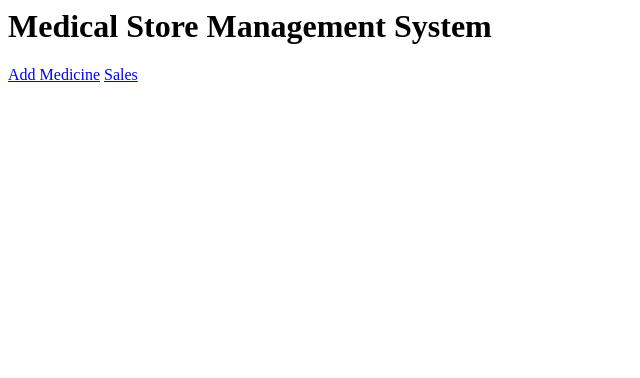
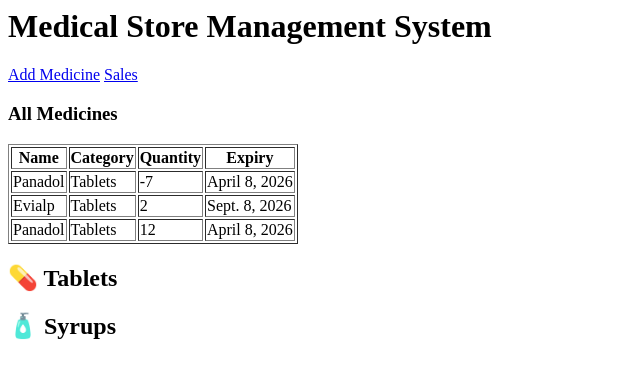
Before and after one commit to anus26/medical-store-management-system, a Django app: page / in a window 1280 px wide. Shown: the top 378 px of the page, without its empty margins (0-640 px from the left). Run offline with Django 5.2, Linux system fonts and the light colour scheme; data comes from the database, SQL or seed files in the repository.

Commit message:
medicine

```diff
--- a/medical_store/medical_store/urls.py
+++ b/medical_store/medical_store/urls.py
@@ -17,12 +17,13 @@
 
 from django.contrib import admin
 from django.urls import path
-from pharmacy.views import create_sale, home,add_medicine
+from pharmacy.views import invoices,create_sale, home,add_medicine
 
 urlpatterns = [
     path('admin/', admin.site.urls),
     path('',home,name='home'),
     path('add_medicine/', add_medicine, name='add_medicine'),
     path('create_sale/', create_sale, name='create_sale'),
+    path('invoices/', invoices, name='invoices')
 
 ]
--- a/medical_store/pharmacy/models.py
+++ b/medical_store/pharmacy/models.py
@@ -4,7 +4,7 @@ class Medicine(models.Model):
     name=models.CharField(max_length=100)
     category=models.CharField(max_length=100)
     price=models.FloatField()
-    qunatity=models.IntegerField()
+    quantity=models.IntegerField()
     expiry_date=models.DateField()
 
     def __str__(self):
@@ -24,6 +24,6 @@ class Sale(models.Model):
     data=models.DateField(auto_now_add=True)
     def save(self,*args,**kwargs):
         self.total_price=self.medicine.price*self.quantity
-        self.medicine.qunatity-=self.quantity
+        self.medicine.quantity-=self.quantity
         self.medicine.save()
         super().save(*args,**kwargs)
--- a/medical_store/pharmacy/views.py
+++ b/medical_store/pharmacy/views.py
@@ -5,7 +5,14 @@ from .forms import MedicineForm
 
 
 def home(request):
-    return render(request, 'index.html')
+    medicines=Medicine.objects.all()
+    tablets=Medicine.objects.filter(category='Tablet')
+    syrups=Medicine.objects.filter(category='Syrup')
+    return render(request, 'index.html',
+                { 'medicines':medicines,
+                 'tablets':tablets,
+                 'syrups':syrups}
+                  )
 
 
 def add_medicine(request):
@@ -25,7 +32,17 @@ def create_sale(request):
         quantity = int(request.POST.get('quantity'))
 
         medicine = Medicine.objects.get(id=medicine_id)
+        if quantity > medicine.quantity:
+            return render(request, 'create_sale.html', {
+                'medicines': medicines,
+                'error': "Not enough stock!"
+            })
+
         total_price = medicine.price * quantity
+
+        # ✅ STOCK DECREASE
+        medicine.quantity -= quantity
+        medicine.save()
 
         # Sale save karo
         Sale.objects.create(
@@ -35,7 +52,7 @@ def create_sale(request):
         )
 
         # Invoice page
-        return render(request, 'invoice.html', {
+        return render(request, 'invoices.html', {
             'medicine': medicine,
             'quantity': quantity,
             'total': total_price
@@ -43,3 +60,6 @@ def create_sale(request):
 
     # GET request → form show karo
     return render(request, 'create_sale.html', {'medicines': medicines})
+def invoices(request):
+    sales = Sale.objects.all()
+    return render(request, 'invoices.html', {'sales': sales})
--- a/medical_store/templates/index.html
+++ b/medical_store/templates/index.html
@@ -1,7 +1,39 @@
 <h1>Medical Store Management System</h1>
 <a href="/add_medicine/">Add Medicine</a>
 <a href="/create_sale/">Sales</a>
+<h3>All Medicines</h3>
+<table border="1">
+    <tr>
+        <th>Name</th>
+        <th>Category</th>
+        <th>Quantity</th>
+        <th>Expiry</th>
+    </tr>
+    {% for m in medicines %}
+    <tr>
+        <td>{{m.name}}</td>
+        <td>{{m.category}}</td>
+        <td>{{m.quantity}}</td>
+        <td>{{m.expiry_date}}</td>
+    </tr>
+{% endfor %}
+
+</table>
 <!-- <a href="/invoices">Invoices</a> -->
 
 
-</form>
+<h2>💊 Tablets</h2>
+<ul>
+    {% for t in tablets %}
+    <li>{{ t.name }} (Stock: {{ t.quantity }})</li>
+    {% endfor %}
+</ul>
+<h2>🧴 Syrups</h2>
+<ul>
+    {% for s in syrups %}
+    <li>{{ s.name }} (Stock: {{ s.quantity }})</li>
+    {% endfor %}
+</ul>
+{% if m.quantity < 10 %}
+<td style="color:red;">Low Stock</td>
+{% endif %}
```
Also changed, not shown: medical_store/templates/create_sale.html (+5 -2 lines), medical_store/db.sqlite3, medical_store/pharmacy/migrations/0002_rename_qunatity_medicine_quantity.py (added).
